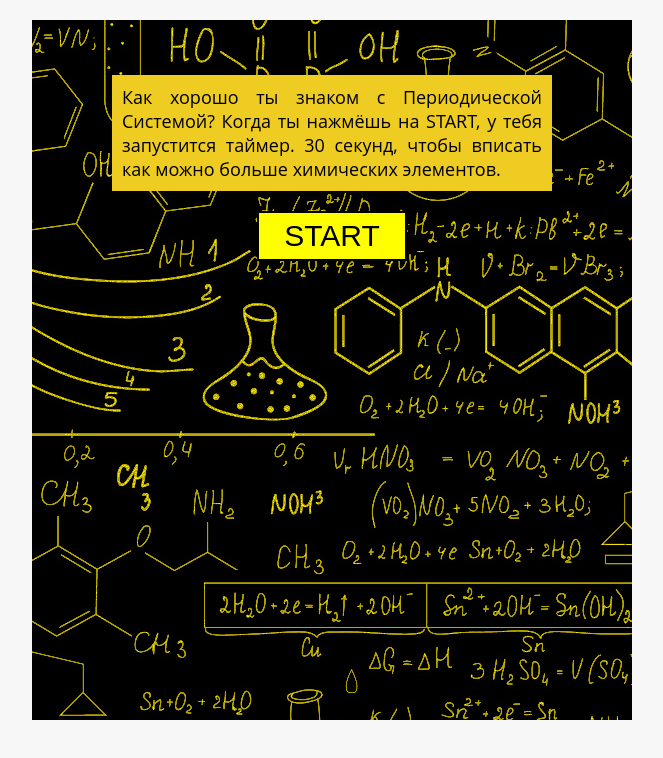
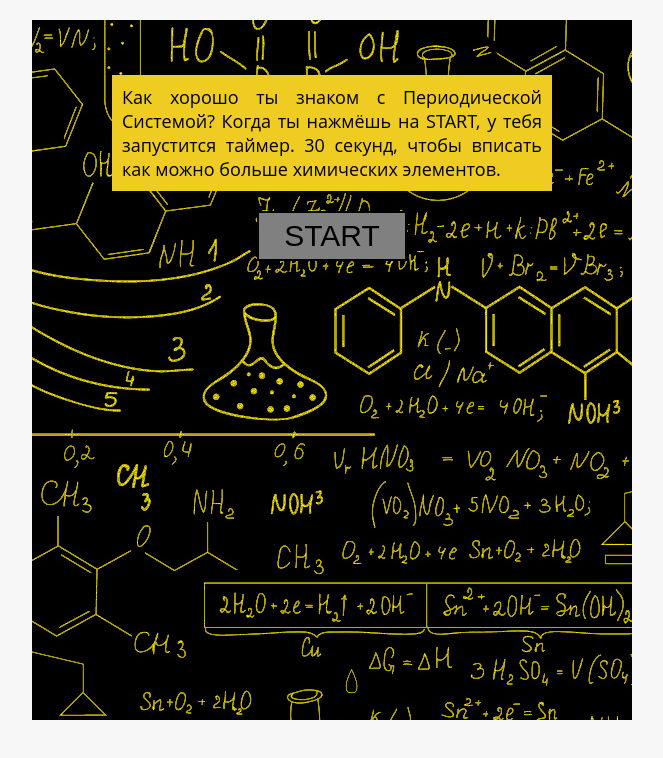
Before and after one commit to blueflyingpanda/ChemistryGame, a plain HTML site: page index.html in a window 1280 px wide. Shown: the whole page, without its empty margins (308-971 px from the left). Drawn offline with Linux system fonts and the light colour scheme.

Commit message:
Update style.css

```diff
--- a/style.css
+++ b/style.css
@@ -27,7 +27,7 @@ body {
 }
 
 .btn {
-	background-color: yellow;
+	background-color: grey;
 	display   : block;
 	margin    : auto;
 	margin-top: 20px;
```
